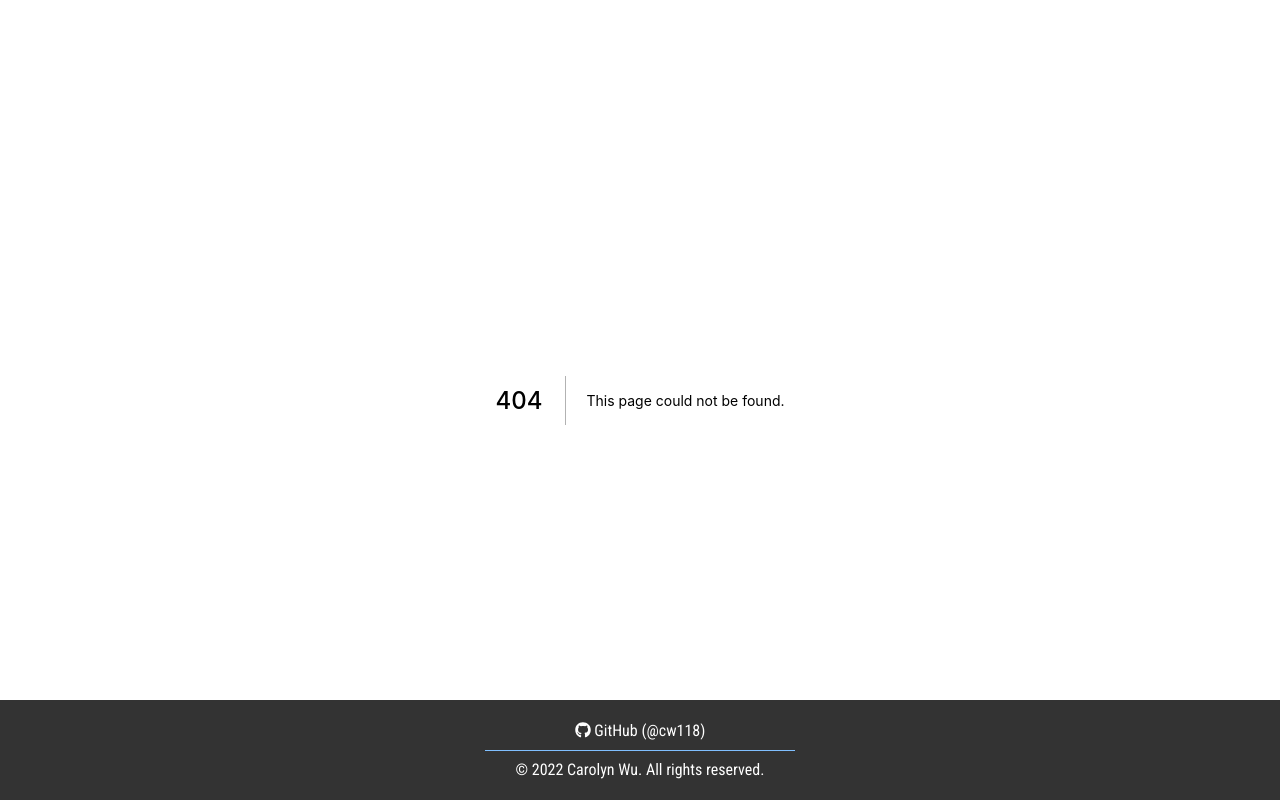
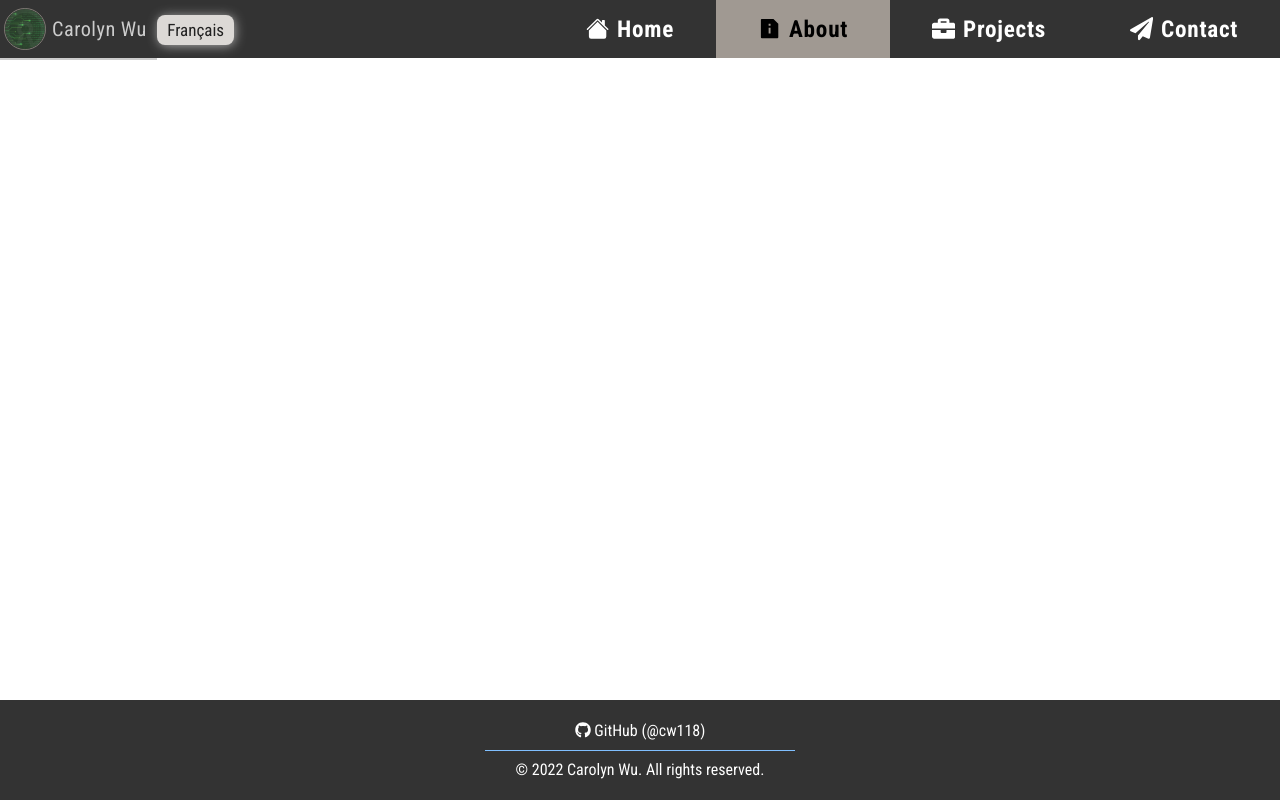
Before and after one commit to cw118/me, a Next.js app: page /about in a window 1280 px wide. Before the commit this address had no page. Built offline with nearby package versions, Linux system fonts and the light colour scheme.

Commit message:
Empty about page and more nav fixes

```diff
--- a/components/Nav.js
+++ b/components/Nav.js
@@ -11,7 +11,7 @@ const Nav = ({ lang }) => {
     {
       title: 'Home',
       fr: 'Accueil',
-      route: '',
+      route: '/',
     },
     {
       title: 'About',
@@ -41,18 +41,18 @@ const Nav = ({ lang }) => {
             <a className={styles.name}>Carolyn Wu</a>
           </Link>
         </div>
-        <button id={styles.changeLang}>
-          <Link href={(lang ? currentRoute.replace('fr', '').replace('//', '/') : '/fr' + currentRoute)}>
-            <a>
+        <Link href={(lang ? currentRoute.replace('fr', '').replace('//', '/') : '/fr' + currentRoute)}>
+          <a id={styles.changeLangLink}>
+            <button id={styles.changeLang}>
               <div id={styles.langWrapper}>
                 <span id={styles.mobileLang}>{lang ? 'EN' : 'FR'}</span><span id={styles.lang}>{lang ? 'English' : 'Français'}</span>
               </div>
-            </a>
-          </Link>
-        </button>
+            </button>
+          </a>
+        </Link>
       </div>
       <div className={styles.navLinks}>
-        {navLinks.map((navLink) => <Link href={(lang ? '/fr' : '') + navLink.route} key={lang ? navLink.fr : navLink.title}><a className={`${styles.navLink}` + ((currentRoute == `/${navLink.route}` || currentRoute == `/fr${navLink.route}`) ? ` ${styles.active}` : '')}><NavIcon link={navLink.title} /><span className={styles.linkPage}>{lang ? navLink.fr : navLink.title}</span></a></Link>)}
+        {navLinks.map((navLink) => <Link href={(lang ? '/fr' : '') + navLink.route} key={lang ? navLink.fr : navLink.title}><a className={`${styles.navLink}` + ((currentRoute == navLink.route || currentRoute == (navLink.route == '/' ? '/fr' : `/fr${navLink.route}`)) ? ` ${styles.active}` : '')}><NavIcon link={navLink.title} /><span className={styles.linkPage}>{lang ? navLink.fr : navLink.title}</span></a></Link>)}
       </div>
     </nav>
   );
--- /dev/null
+++ b/pages/about.js
@@ -0,0 +1,14 @@
+import Nav from '../components/Nav';
+
+const about = () => {
+  return (
+    <>
+      <Nav />
+      <main>
+
+      </main>
+    </>
+  );
+}
+
+export default about;
--- a/styles/Nav.module.css
+++ b/styles/Nav.module.css
@@ -122,7 +122,7 @@
 }
 @media screen and (min-width: 767px) {
   .topnav {
-    height: 3rem;
+    height: 3.55rem;
     font-size: 1.25rem;
     letter-spacing: 0.75px;
     grid-template-columns: 1.7fr 2.3fr;
@@ -169,8 +169,8 @@
 }
 @media screen and (min-width: 767px) {
   .topnav .nameBrand {
-    height: 3rem;
-    line-height: 3rem;
+    height: 3.55rem;
+    line-height: 3.55rem;
   }
 }
 @media screen and (min-width: 1023px) {
@@ -224,8 +224,8 @@
 }
 @media screen and (min-width: 767px) {
   .topnav .navLinks a {
-    height: 3rem;
-    line-height: 3rem;
+    height: 3.55rem;
+    line-height: 3.55rem;
   }
 }
 @media screen and (min-width: 1023px) {
@@ -275,6 +275,10 @@
     display: inline-block;
   }
 }
+.topnav #changeLangLink {
+  display: flex;
+  /* helps center the button vertically */
+}
 .topnav #changeLang {
   /* customized from https://uiverse.io/detail/alexroumi/shy-sloth-91 */
   padding: 5px 10px;
--- a/styles/sass/Nav.module.scss
+++ b/styles/sass/Nav.module.scss
@@ -189,6 +189,10 @@
     }
   }
 
+  #changeLangLink {
+    display: flex; /* helps center the button vertically */
+  }
+
   #changeLang {
     /* customized from https://uiverse.io/detail/alexroumi/shy-sloth-91 */
     padding: 5px 10px;
--- a/styles/sass/_layout.scss
+++ b/styles/sass/_layout.scss
@@ -16,7 +16,7 @@ $img-default-margin: 0.7rem;
 /* main nav dimensions */
 $lg-desktop-nav-height: 3.75rem;
 $sm-desktop-nav-height: 3.65rem;
-$tablet-nav-height: 3rem;
+$tablet-nav-height: 3.55rem;
 $mobile-nav-height: 3.5rem;
 
 /* footer height */
```
Also changed, not shown: 1 other file (tests, documents, lock files or other folders).
